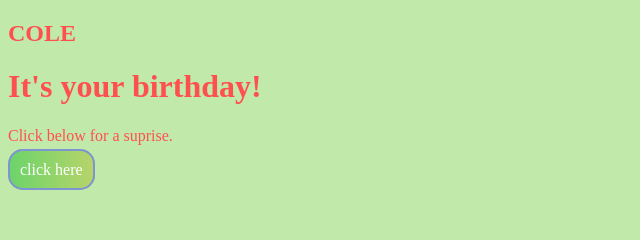
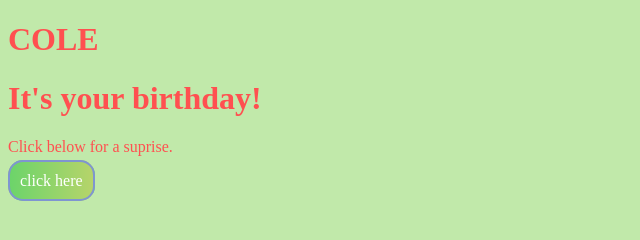
Before and after one commit to SamSmith070/digital-media, a plain HTML site: page project.html in a window 1280 px wide. Shown: the whole page, without its empty margins (0-640 px from the left). Drawn offline with Linux system fonts and the light colour scheme.

Commit message:
Update project.html

```diff
--- a/project.html
+++ b/project.html
@@ -37,7 +37,7 @@ a:active{
 
 </style>
 </head>
-<h2> COLE </h2>
+<h1> COLE </h1>
 <h1>It's your birthday!</h1>
 <p>Click below for a suprise.</p>
 <p><a href="https://www.youtube.com/watch?v=_z-1fTlSDF0">click here</a></p>
```
